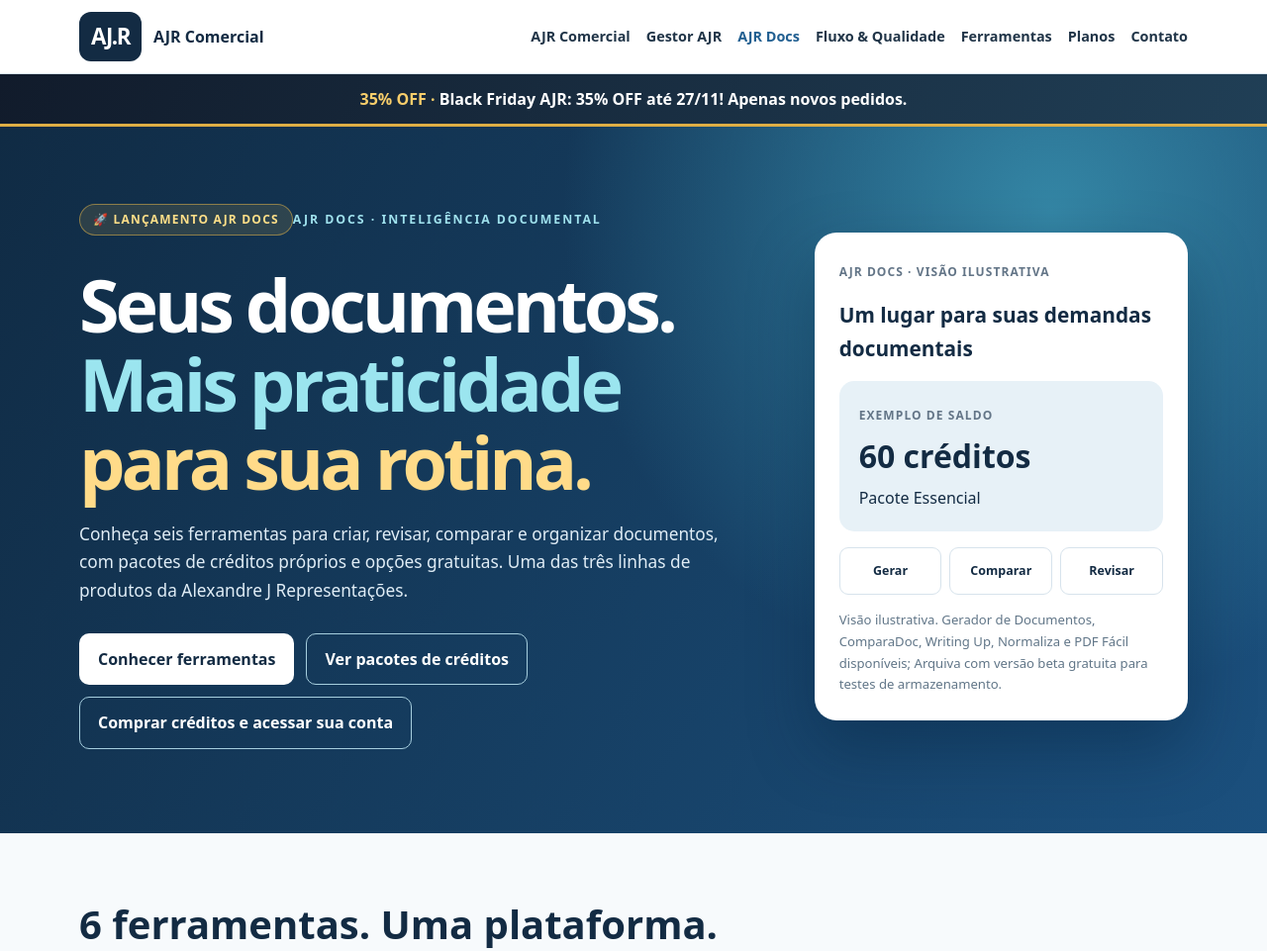
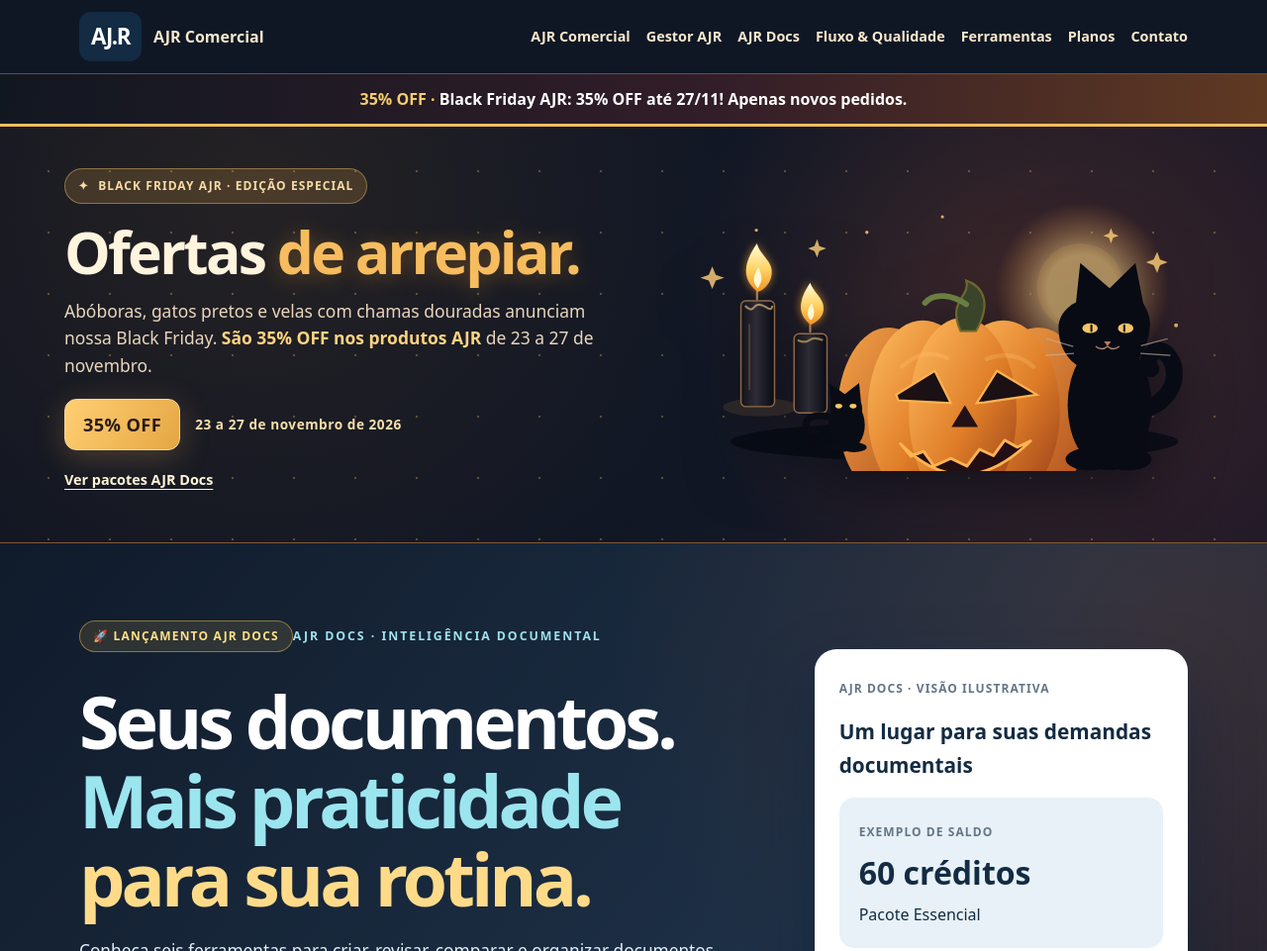
Before and after one commit to Tojunio/Tojunio.github.io, a plain HTML site: page comercial/docs/index.html in a window 1280 px wide. Shown: the top 961 px of the page at 99% size. Drawn offline with Linux system fonts and the light colour scheme.

Commit message:
feat: ativar ambientação Black Friday visual temporária em comercial/docs/index.html

```diff
--- a/comercial/docs/index.html
+++ b/comercial/docs/index.html
@@ -28,6 +28,7 @@ footer{background:#112a41;color:#d4e6f0;padding:33px 0}footer a{color:#c0e8f4}fo
 .card .action{display:inline-flex;margin-top:18px;font-size:.88rem;font-weight:800;text-decoration:none;color:#1b5c91}
 .card .action:hover{text-decoration:underline}
 .blackfriday{background:linear-gradient(115deg,#111b2b,#203f56);color:#fff;padding:12px 18px;text-align:center;border-bottom:3px solid #deae45;font-weight:850}.blackfriday b{color:#f8ce6b}.bf-was{display:block;font-size:.54em;line-height:1.35;text-decoration:line-through;opacity:.72}.bf-now{display:block;color:#eabb51;font-weight:900;line-height:1.2}</style>
+<link rel="stylesheet" href="../black-friday-visual.css?v=20261126">
 </head>
 <body>
 <header><div class="wrap"><nav aria-label="Navegação AJR Comercial"><a class="brand" href="../"><span class="mark">AJ.R</span><span>AJR Comercial</span></a><div class="links"><a href="../">AJR Comercial</a><a href="../gestor/">Gestor AJR</a><a class="active" href="./" aria-current="page">AJR Docs</a><a href="../fluxo-qualidade/">Fluxo &amp; Qualidade</a><a href="#ferramentas">Ferramentas</a><a href="#planos">Planos</a><a href="#contato">Contato</a></div></nav></div></header><aside class="blackfriday"><b>35% OFF · </b><span id="bf-notice">Black Friday AJR, 23 a 27/11 · novos pedidos.</span></aside>
@@ -50,4 +51,5 @@ footer{background:#112a41;color:#d4e6f0;padding:33px 0}footer a{color:#c0e8f4}fo
 <section class="body cta" id="contato"><div class="wrap inner"><div><h2 class="heading">AJR Docs: tecnologia documental com praticidade</h2><p class="lede" style="margin-bottom:0">Quer conhecer a proposta ou esclarecer dúvidas? Entre em contato com a AJR Comercial.</p></div><a class="btn dark" href="mailto:tojunio@gmail.com?subject=Interesse%20em%20AJR%20Docs">Fale com a AJR Docs</a></div></section>
 </main>
 <footer><div class="wrap"><strong>AJR Comercial · Alexandre J Representações</strong><p>AJR Docs e Gestor AJR são linhas distintas e não compartilham créditos.</p><p>© 2026 AJR Docs · <a href="../">Voltar à AJR Comercial</a> · <a href="privacidade.html">Privacidade AJR Docs</a> · <a href="termos.html">Informações sobre o serviço</a></p></div></footer>
-<script>(function(){const start=Date.parse('2026-11-23T03:00:00.000Z'),end=Date.parse('2026-11-28T03:00:00.000Z'),now=Date.now(),active=now>=start&&now<end;const msg=document.getElementById('bf-notice');if(now>=end)msg.closest('.blackfriday').hidden=true;else msg.textContent=active?'Black Friday AJR: 35% OFF até 27/11! Apenas novos pedidos.':'Black Friday AJR de 23 a 27/11: 35% OFF a partir do dia 23.';if(!active)return;const money=n=>(n/100).toLocaleString('pt-BR',{style:'currency',currency:'BRL'});for(const el of document.querySelectorAll('[data-bf-base]')){const base=Number(el.dataset.bfBase),sale=Number(el.dataset.bfSale);if(!Number.isSafeInteger(base)||!Number.isSafeInteger(sale))continue;const old=document.createElement('span'),current=document.createElement('span');old.className='bf-was';old.textContent='de '+money(base);current.className='bf-now';current.textContent='por '+money(sale);el.replaceChildren(old,current);el.setAttribute('aria-label','de '+money(base)+' por '+money(sale));}})();</script></body></html>
+<script>(function(){const start=Date.parse('2026-11-23T03:00:00.000Z'),end=Date.parse('2026-11-28T03:00:00.000Z'),now=Date.now(),active=now>=start&&now<end;const msg=document.getElementById('bf-notice');if(now>=end)msg.closest('.blackfriday').hidden=true;else msg.textContent=active?'Black Friday AJR: 35% OFF até 27/11! Apenas novos pedidos.':'Black Friday AJR de 23 a 27/11: 35% OFF a partir do dia 23.';if(!active)return;const money=n=>(n/100).toLocaleString('pt-BR',{style:'currency',currency:'BRL'});for(const el of document.querySelectorAll('[data-bf-base]')){const base=Number(el.dataset.bfBase),sale=Number(el.dataset.bfSale);if(!Number.isSafeInteger(base)||!Number.isSafeInteger(sale))continue;const old=document.createElement('span'),current=document.createElement('span');old.className='bf-was';old.textContent='de '+money(base);current.className='bf-now';current.textContent='por '+money(sale);el.replaceChildren(old,current);el.setAttribute('aria-label','de '+money(base)+' por '+money(sale));}})();</script><script src="../black-friday-visual.js?v=20261126" defer></script>
+</body></html>
```
